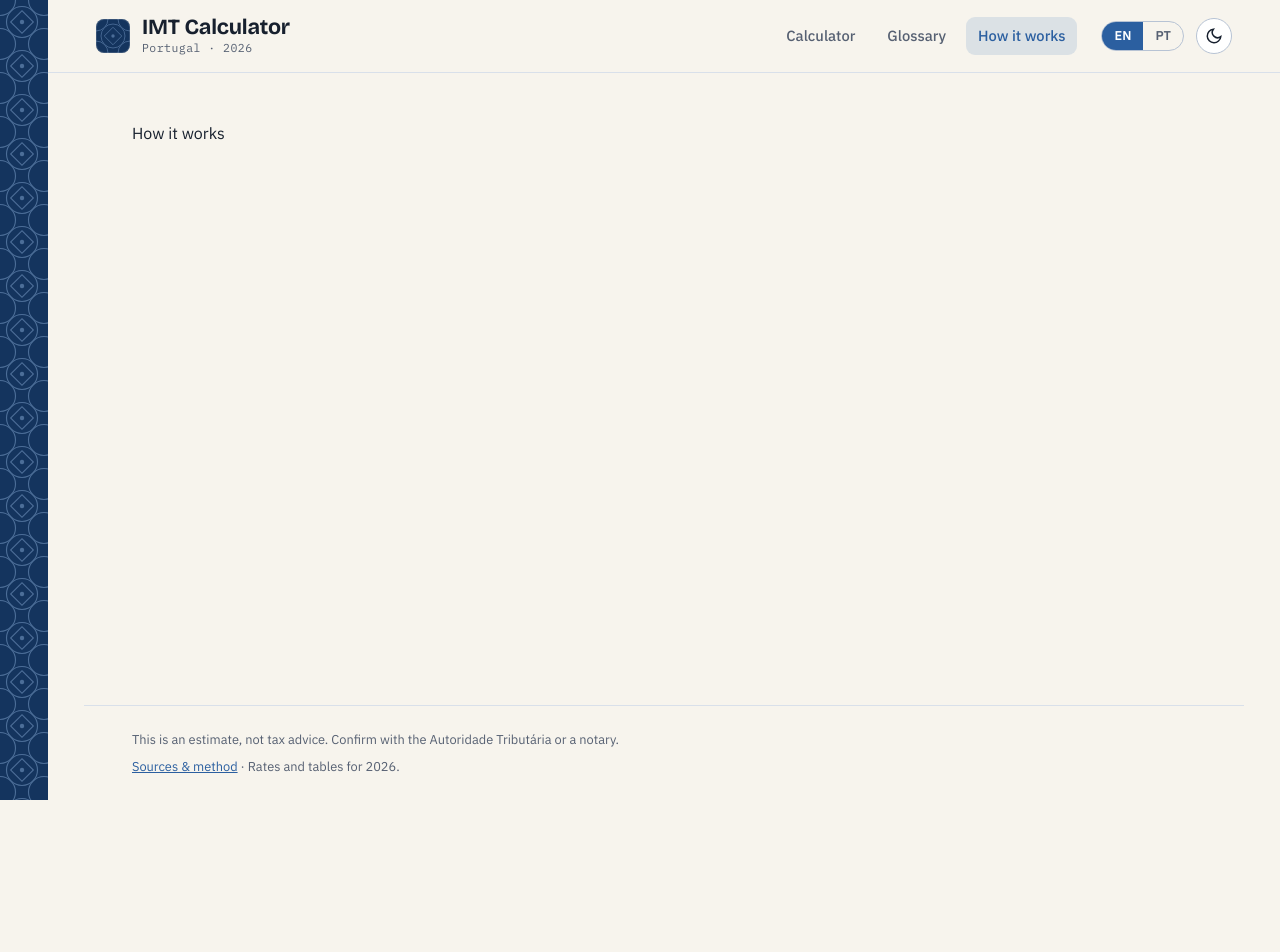
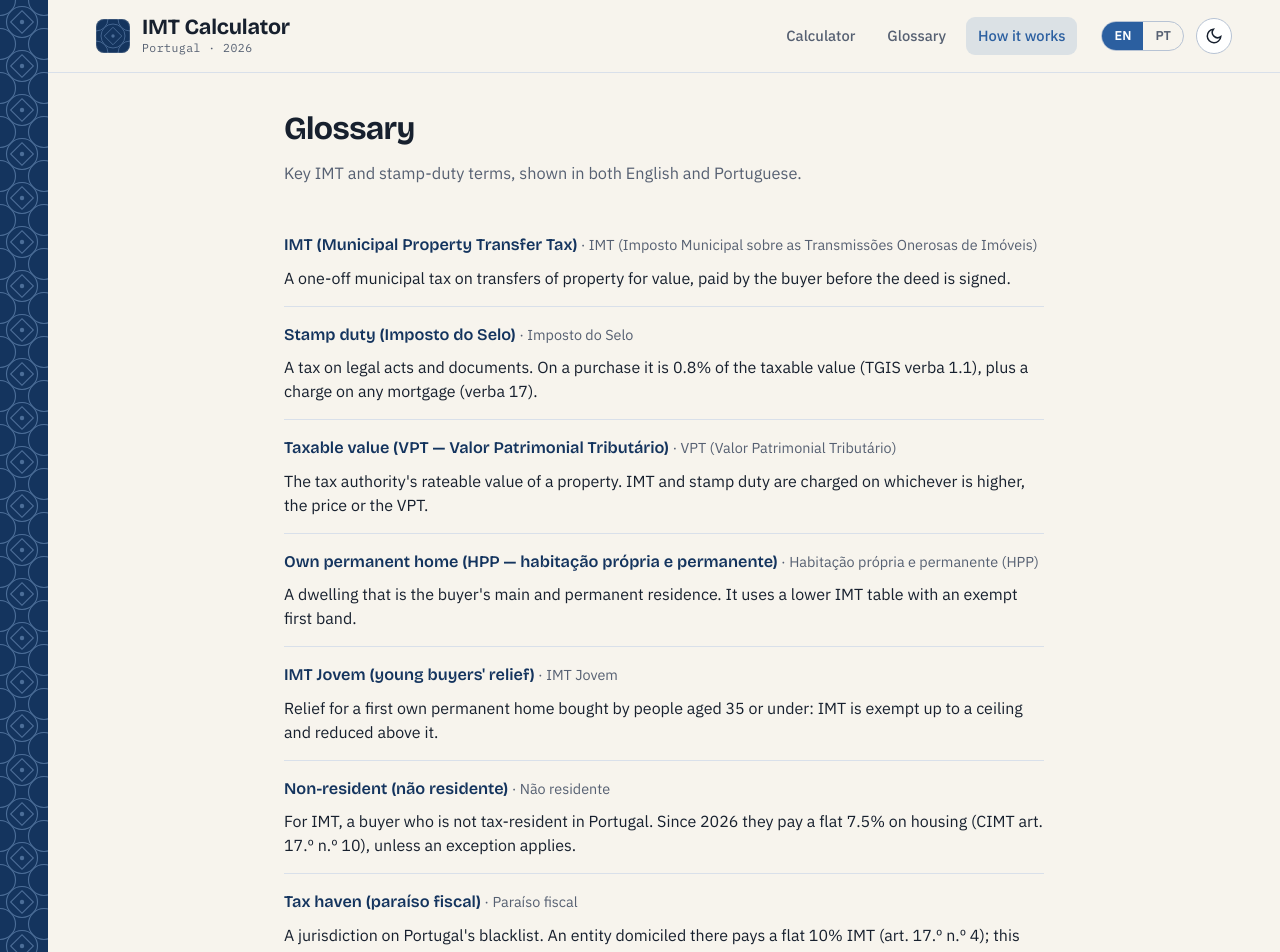
Before and after one commit to jmerhar/imt-calculator, a React (Vite) app: page /#/how-it-works in a window 1280 px wide. Shown: the top 952 px of the page. Before the commit the page ends 800 px from the top, so only its background shows below. Built offline with nearby package versions, Linux system fonts and the light colour scheme.

Commit message:
feat: bilingual glossary page
Thirteen key IMT and stamp-duty terms in src/content/glossary.ts. The English view shows
each term in both languages with an English definition; the Portuguese view is
Portuguese-only. Adds the doc page styling used by the glossary and how-it-works pages.

```diff
--- a/src/App.tsx
+++ b/src/App.tsx
@@ -1,21 +1,18 @@
 import { Routes, Route } from "react-router-dom";
 import { Layout } from "@/components/Layout";
 import { CalculatorPage } from "@/pages/CalculatorPage";
+import { GlossaryPage } from "@/pages/GlossaryPage";
 
 export function App() {
   return (
     <Layout>
       <Routes>
         <Route path="/" element={<CalculatorPage />} />
-        {/* Glossary and How-it-works pages are added in later work. */}
-        <Route path="/glossary" element={<Placeholder title="Glossary" />} />
-        <Route path="/how-it-works" element={<Placeholder title="How it works" />} />
+        <Route path="/glossary" element={<GlossaryPage />} />
+        {/* How-it-works page is added next. */}
+        <Route path="/how-it-works" element={<GlossaryPage />} />
         <Route path="*" element={<CalculatorPage />} />
       </Routes>
     </Layout>
   );
 }
-
-function Placeholder({ title }: { title: string }) {
-  return <p>{title}</p>;
-}
--- /dev/null
+++ b/src/content/glossary.ts
@@ -0,0 +1,154 @@
+// Bilingual glossary. The English view shows each term in both languages (English + Portuguese)
+// with an English definition; the Portuguese view is Portuguese-only.
+
+export interface GlossaryEntry {
+  id: string;
+  en: { term: string; def: string };
+  pt: { term: string; def: string };
+}
+
+export const glossary: GlossaryEntry[] = [
+  {
+    id: "imt",
+    en: {
+      term: "IMT (Municipal Property Transfer Tax)",
+      def: "A one-off municipal tax on transfers of property for value, paid by the buyer before the deed is signed.",
+    },
+    pt: {
+      term: "IMT (Imposto Municipal sobre as Transmissões Onerosas de Imóveis)",
+      def: "Imposto municipal pago uma só vez pelo comprador sobre a transmissão onerosa de um imóvel, antes da escritura.",
+    },
+  },
+  {
+    id: "selo",
+    en: {
+      term: "Stamp duty (Imposto do Selo)",
+      def: "A tax on legal acts and documents. On a purchase it is 0.8% of the taxable value (TGIS verba 1.1), plus a charge on any mortgage (verba 17).",
+    },
+    pt: {
+      term: "Imposto do Selo",
+      def: "Imposto sobre atos e documentos. Na compra é 0,8% sobre o valor tributável (verba 1.1 da TGIS), acrescido do imposto sobre o crédito (verba 17).",
+    },
+  },
+  {
+    id: "vpt",
+    en: {
+      term: "Taxable value (VPT — Valor Patrimonial Tributário)",
+      def: "The tax authority's rateable value of a property. IMT and stamp duty are charged on whichever is higher, the price or the VPT.",
+    },
+    pt: {
+      term: "VPT (Valor Patrimonial Tributário)",
+      def: "O valor atribuído ao imóvel pela Autoridade Tributária. O IMT e o selo incidem sobre o maior valor entre o preço e o VPT.",
+    },
+  },
+  {
+    id: "hpp",
+    en: {
+      term: "Own permanent home (HPP — habitação própria e permanente)",
+      def: "A dwelling that is the buyer's main and permanent residence. It uses a lower IMT table with an exempt first band.",
+    },
+    pt: {
+      term: "Habitação própria e permanente (HPP)",
+      def: "A habitação que constitui a residência principal e permanente do adquirente. Usa uma tabela de IMT mais baixa, com um primeiro escalão isento.",
+    },
+  },
+  {
+    id: "jovem",
+    en: {
+      term: "IMT Jovem (young buyers' relief)",
+      def: "Relief for a first own permanent home bought by people aged 35 or under: IMT is exempt up to a ceiling and reduced above it.",
+    },
+    pt: {
+      term: "IMT Jovem",
+      def: "Benefício para a primeira habitação própria e permanente de pessoas até 35 anos: o IMT é isento até um limite e reduzido acima dele.",
+    },
+  },
+  {
+    id: "nonresident",
+    en: {
+      term: "Non-resident (não residente)",
+      def: "For IMT, a buyer who is not tax-resident in Portugal. Since 2026 they pay a flat 7.5% on housing (CIMT art. 17.º n.º 10), unless an exception applies.",
+    },
+    pt: {
+      term: "Não residente",
+      def: "Para efeitos de IMT, o adquirente sem residência fiscal em Portugal. Desde 2026 paga uma taxa fixa de 7,5% na habitação (art. 17.º n.º 10 do CIMT), salvo exceção.",
+    },
+  },
+  {
+    id: "taxhaven",
+    en: {
+      term: "Tax haven (paraíso fiscal)",
+      def: "A jurisdiction on Portugal's blacklist. An entity domiciled there pays a flat 10% IMT (art. 17.º n.º 4); this does not apply to individuals.",
+    },
+    pt: {
+      term: "Paraíso fiscal",
+      def: "Jurisdição constante da lista negra portuguesa. Uma entidade aí domiciliada paga 10% de IMT (art. 17.º n.º 4); não se aplica a particulares.",
+    },
+  },
+  {
+    id: "rate-deduction",
+    en: {
+      term: "Rate and deduction (taxa e parcela a abater)",
+      def: "IMT is progressive: tax = value × the band's marginal rate − a fixed deduction that keeps the bands continuous.",
+    },
+    pt: {
+      term: "Taxa e parcela a abater",
+      def: "O IMT é progressivo: imposto = valor × taxa marginal do escalão − uma parcela fixa a abater que torna os escalões contínuos.",
+    },
+  },
+  {
+    id: "taxa-unica",
+    en: {
+      term: "Flat rate (taxa única)",
+      def: "For high-value property the progressive bands give way to a single flat rate applied to the whole value.",
+    },
+    pt: {
+      term: "Taxa única",
+      def: "Para imóveis de valor elevado, os escalões progressivos dão lugar a uma taxa única aplicada a todo o valor.",
+    },
+  },
+  {
+    id: "totality",
+    en: {
+      term: "Co-ownership & the totality rule",
+      def: "When several buyers acquire the whole property in one deed, the rate is set by the total value and applied to each share (art. 17.º n.º 6 a) — buying together gives no band-splitting advantage.",
+    },
+    pt: {
+      term: "Compropriedade e a regra da totalidade",
+      def: "Quando vários compradores adquirem a totalidade do imóvel na mesma escritura, a taxa é a correspondente ao valor total e aplica-se a cada quota (art. 17.º n.º 6 a) — comprar em conjunto não reduz o escalão.",
+    },
+  },
+  {
+    id: "escritura",
+    en: {
+      term: "Deed (escritura)",
+      def: "The notarial contract that transfers the property. IMT and stamp duty must be paid before it is signed.",
+    },
+    pt: {
+      term: "Escritura",
+      def: "O contrato notarial que transmite o imóvel. O IMT e o selo têm de ser pagos antes da sua celebração.",
+    },
+  },
+  {
+    id: "moderate-rent",
+    en: {
+      term: "Moderate rent (renda moderada)",
+      def: "A rent within the limits of Decreto-Lei n.º 97/2026. A non-resident who lets the home at moderate rent can reclaim the 7.5% surcharge down to ordinary rates.",
+    },
+    pt: {
+      term: "Renda moderada",
+      def: "Renda dentro dos limites do Decreto-Lei n.º 97/2026. Um não residente que arrende a habitação com renda moderada pode reaver o agravamento de 7,5% até às taxas normais.",
+    },
+  },
+  {
+    id: "at",
+    en: {
+      term: "Tax Authority (AT — Autoridade Tributária e Aduaneira)",
+      def: "Portugal's tax and customs authority, which assesses and collects IMT and stamp duty.",
+    },
+    pt: {
+      term: "Autoridade Tributária e Aduaneira (AT)",
+      def: "A autoridade tributária e aduaneira portuguesa, que liquida e cobra o IMT e o imposto do selo.",
+    },
+  },
+];
--- a/src/i18n/en.ts
+++ b/src/i18n/en.ts
@@ -99,4 +99,8 @@ export const en = {
     sources: "Sources & method",
     dataYear: "Rates and tables for {year}.",
   },
+  pages: {
+    glossaryIntro: "Key IMT and stamp-duty terms, shown in both English and Portuguese.",
+    howtoIntro: "What this tool computes, the rules it applies, and where the numbers come from.",
+  },
 } satisfies Record<string, Record<string, string>>;
--- a/src/i18n/pt.ts
+++ b/src/i18n/pt.ts
@@ -98,4 +98,8 @@ export const pt: Dict = {
     sources: "Fontes e método",
     dataYear: "Taxas e tabelas de {year}.",
   },
+  pages: {
+    glossaryIntro: "Termos essenciais do IMT e do imposto do selo, apresentados em inglês e português.",
+    howtoIntro: "O que esta ferramenta calcula, as regras que aplica e a origem dos valores.",
+  },
 };
--- /dev/null
+++ b/src/pages/GlossaryPage.tsx
@@ -0,0 +1,30 @@
+import { useI18n } from "@/i18n";
+import { glossary } from "@/content/glossary";
+
+export function GlossaryPage() {
+  const { t, lang } = useI18n();
+  return (
+    <article className="doc">
+      <h1 className="doc__title">{t.nav.glossary}</h1>
+      <p className="doc__intro">{t.pages.glossaryIntro}</p>
+
+      <dl className="glossary">
+        {glossary.map((e) => (
+          <div className="glossary__item" key={e.id}>
+            <dt className="glossary__term">
+              {lang === "en" ? (
+                <>
+                  {e.en.term}
+                  <span className="glossary__alt"> · {e.pt.term}</span>
+                </>
+              ) : (
+                e.pt.term
+              )}
+            </dt>
+            <dd className="glossary__def">{lang === "en" ? e.en.def : e.pt.def}</dd>
+          </div>
+        ))}
+      </dl>
+    </article>
+  );
+}
--- a/src/styles/app.css
+++ b/src/styles/app.css
@@ -551,6 +551,77 @@ a {
   color: var(--azul-600);
 }
 
+/* ---- Doc pages (glossary, how-it-works) --------------------------------------------------- */
+.doc {
+  max-width: 760px;
+  margin-inline: auto;
+}
+.doc__title {
+  font-family: var(--font-display);
+  font-weight: 700;
+  font-size: 2rem;
+  letter-spacing: -0.02em;
+  margin: 0 0 var(--s2);
+}
+.doc__intro {
+  color: var(--ink-soft);
+  font-size: 1.02rem;
+  margin: 0 0 var(--s6);
+}
+.doc__section {
+  margin-bottom: var(--s6);
+}
+.doc__h2 {
+  font-family: var(--font-display);
+  font-size: 1.25rem;
+  margin: 0 0 var(--s3);
+  padding-bottom: var(--s2);
+  border-bottom: 2px solid var(--azul-400);
+}
+.doc__body p {
+  margin: 0 0 var(--s3);
+}
+.doc__body code {
+  font-family: var(--font-mono);
+  font-size: 0.85em;
+  background: color-mix(in srgb, var(--azul-400) 14%, transparent);
+  padding: 1px 5px;
+  border-radius: 5px;
+}
+.doc__body ul {
+  margin: 0 0 var(--s3);
+  padding-inline-start: var(--s5);
+}
+.doc__body li {
+  margin-bottom: var(--s2);
+}
+.glossary {
+  margin: 0;
+}
+.glossary__item {
+  padding: var(--s4) 0;
+  border-bottom: 1px solid var(--line);
+}
+.glossary__term {
+  font-family: var(--font-display);
+  font-weight: 600;
+  font-size: 1.02rem;
+  color: var(--azul-900);
+}
+[data-theme="dark"] .glossary__term {
+  color: var(--azul-600);
+}
+.glossary__alt {
+  font-family: var(--font-sans);
+  font-weight: 400;
+  color: var(--ink-soft);
+  font-size: 0.9rem;
+}
+.glossary__def {
+  margin: var(--s2) 0 0;
+  color: var(--ink);
+}
+
 /* ---- Focus & motion ----------------------------------------------------------------------- */
 :where(a, button, input, select, [tabindex]):focus-visible {
   outline: none;
```
